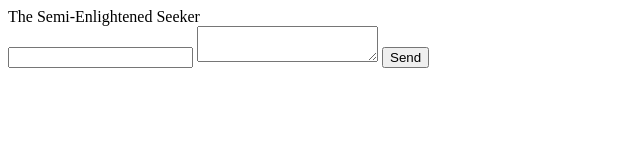
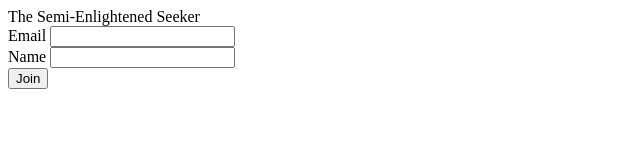
Before and after one commit to ramaa-org/ramaa-org.github.io, a plain HTML site: page index.html in a window 1280 px wide. Shown: the whole page, without its empty margins (0-640 px from the left). Drawn offline with Linux system fonts and the light colour scheme.

Commit message:
test form

```diff
--- a/index.html
+++ b/index.html
@@ -1,7 +1,53 @@
-The Semi-Enlightened Seeker
+<!doctype html>
+<html>
+<head>
+    <title>Our Funky HTML Page</title>
+    <meta name="description" content="Our first page">
+    <meta name="keywords" content="html tutorial template">
 
-<form action="http://formspree.io/ian@ramaa.org" method="post">
-    <input type="email" name="_replyto">
-    <textarea   name="body"></textarea>
-    <input type="submit" value="Send">
-</form>
+    <script>
+        function emailForm() {
+            console.log("emailForm");
+            let xhr = new XMLHttpRequest();
+            xhr.open("POST", "https://h4lwtpeeg8.execute-api.us-east-1.amazonaws.com/V0");
+            xhr.setRequestHeader("Accept", "application/json");
+            xhr.setRequestHeader("Content-Type", "application/json");
+
+            xhr.onreadystatechange = function () {
+                if (xhr.readyState === 4) {
+                    console.log(xhr.status);
+                    console.log(xhr.responseText);
+                }
+                console.log(xhr.status);
+                console.log(xhr.responseText);
+            };
+
+            let name = document.getElementById("name").value;
+            let email = document.getElementById("email").value;
+
+            let data = {
+            "email": email,
+            "name": name
+            };
+
+            console.log(data);
+
+            xhr.send(JSON.stringify(data));
+        }
+    </script>
+</head>
+<body>
+    The Semi-Enlightened Seeker
+    <div>
+        <label for="email">Email</label>
+        <input type="text" name='email' id='email' />
+    </div>
+    <div>
+        <label for="name">Name</label>
+        <input type="text" name='name' id='name' />
+    </div>
+    <div>
+        <button onclick="emailForm()">Join</button>
+    </div>
+</body>
+</html>
```
